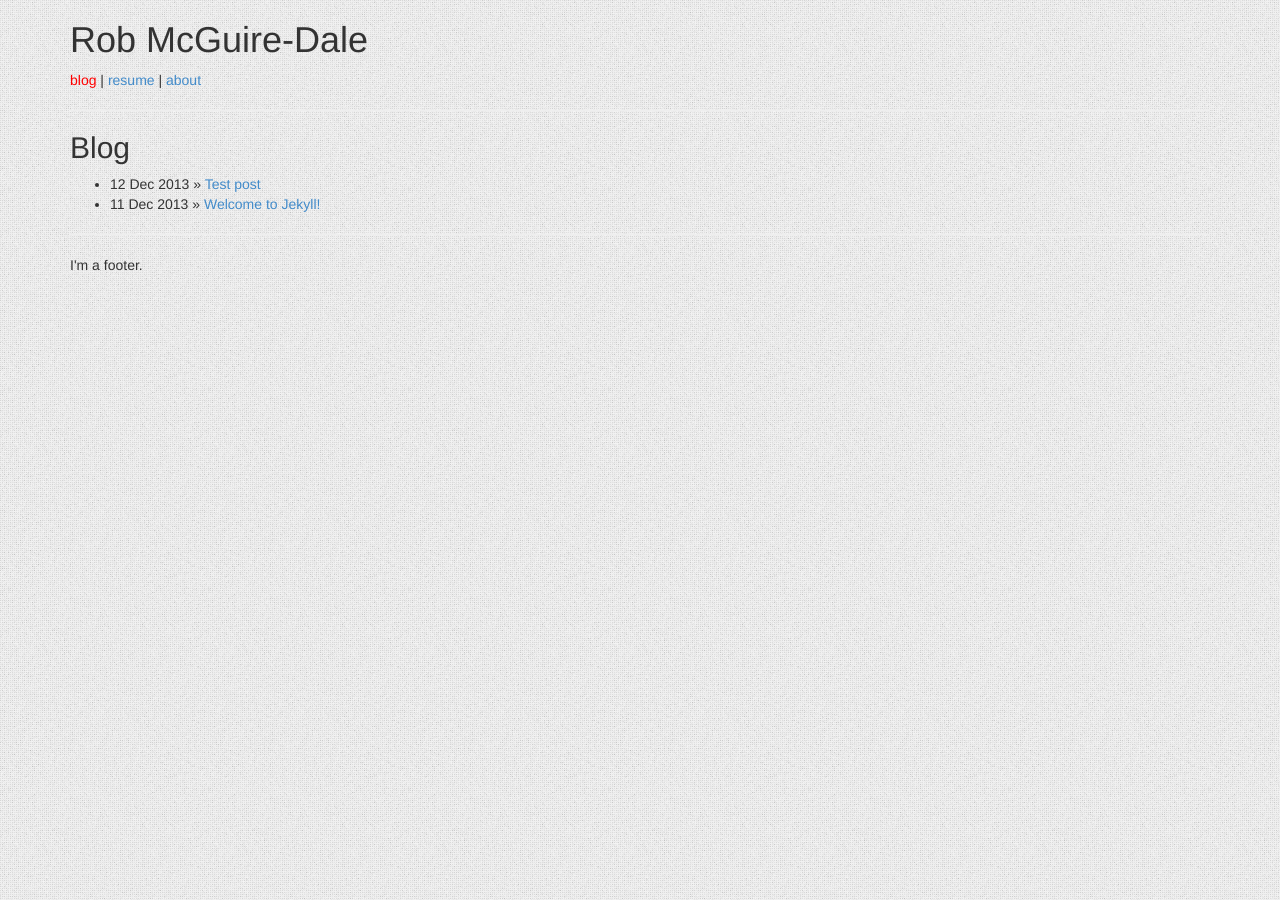
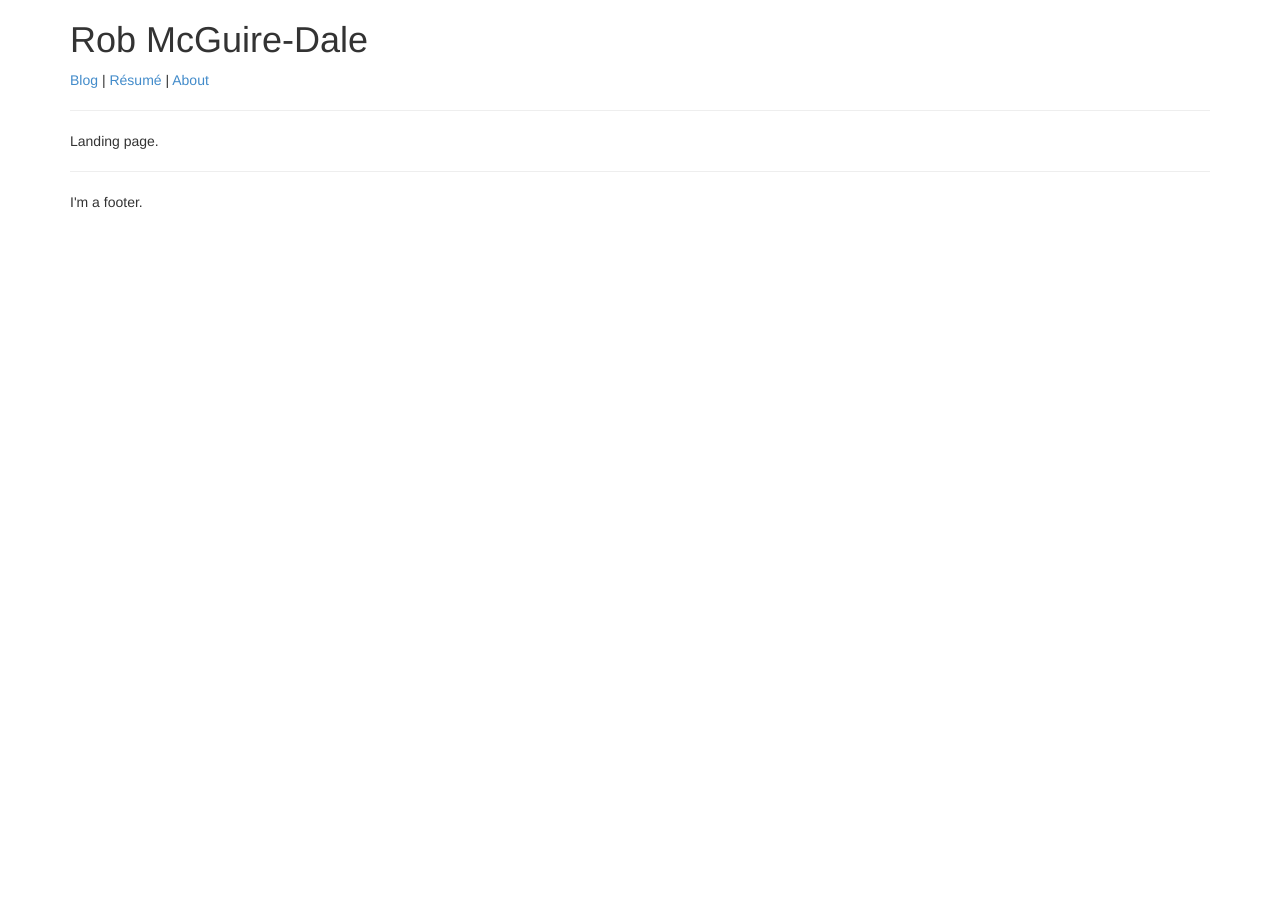
Before and after one commit to robatron/website, a Jekyll site: the page built from index.html, in a window 1280 px wide. Built offline with Jekyll 4.4.1, drawn with Linux system fonts in a browser that asks for light colours; Markdown is read by kramdown in place of the engine named in the settings.

Commit message:
Arranging

```diff
--- a/_layouts/default.html
+++ b/_layouts/default.html
@@ -7,7 +7,7 @@
         <meta name="viewport"
               content="width=device-width, initial-scale=1.0, maximum-scale=1.0, user-scalable=no">
 
-        <title>{{ page.title }}</title>
+        <title>{{ page.name }} | {{ site.name }}</title>
 
         <link rel="stylesheet" href="{{ site.baseurl }}/assets/css/bootstrap.min.css">
         <link rel="stylesheet" href="{{ site.baseurl }}/assets/css/default.css">
@@ -18,20 +18,20 @@
         <header>
 
             <h1 class="title">
-                {{ site.name }}
+                <a href="/">{{ site.name }}</a>
             </h1>
 
             <nav>
-                <span class="{% if page.id == 'blog' %}   active {% endif %}">
-                    <a href="/">blog</a>
+                <span class="{% if page.site_section == 'blog' %} active {% endif %}">
+                    <a href="/blog">Blog</a>
                 </span>
                 |
-                <span class="{% if page.id == 'resume' %} active {% endif %}">
-                    <a href="/resume">resume</a>
+                <span class="{% if page.site_section == 'resume' %} active {% endif %}">
+                    <a href="/resume">Résumé</a>
                 </span>
                 |
-                <span class="{% if page.id == 'about' %}  active {% endif %}">
-                    <a href="/about">about</a>
+                <span class="{% if page.site_section == 'about' %} active {% endif %}">
+                    <a href="/about">About</a>
                 </span>
             </nav>
 
--- a/about/index.html
+++ b/about/index.html
@@ -1,5 +1,6 @@
 ---
-layout: default
-id: about
+layout:         default
+site_section:   about
+name:           About
 ---
 About page.
--- a/assets/css/default.css
+++ b/assets/css/default.css
@@ -1,5 +1,11 @@
 body {
-    background-image: url('/assets/img/squairy-light.png');
+    /*background-image: url('/assets/img/squairy-light.png');*/
+}
+
+header .title a,
+header .title a:hover  {
+    color: #333;
+    text-decoration: none;
 }
 
 header nav span.active a {
--- a/index.html
+++ b/index.html
@@ -1,25 +1,6 @@
 ---
-layout: default
-id:     blog
-title:  Blog
+layout:         default
+site_section:   home
+name:           Home
 ---
-
-<section class="blog-posts">
-
-    <h2>Blog</h2>
-
-    <ul>
-        {% for post in site.posts %}
-            <li>
-                <span>{{ post.date | date_to_string }}</span>
-
-                &raquo;
-
-                <a href="{{ site.baseurl }}{{ post.url }}">
-                    {{ post.title }}
-                </a>
-            </li>
-        {% endfor %}
-    </ul>
-
-</section>
+Landing page.
--- a/resume/index.html
+++ b/resume/index.html
@@ -1,6 +1,7 @@
 ---
-layout:     default
-id: resume
+layout:         default
+site_section:   resume
+name:           Résumé
 ---
 {% for name in site.resume.names %}
     {{ name }}
```
Also changed, not shown: blog/index.html (added, +41 -0 lines).
